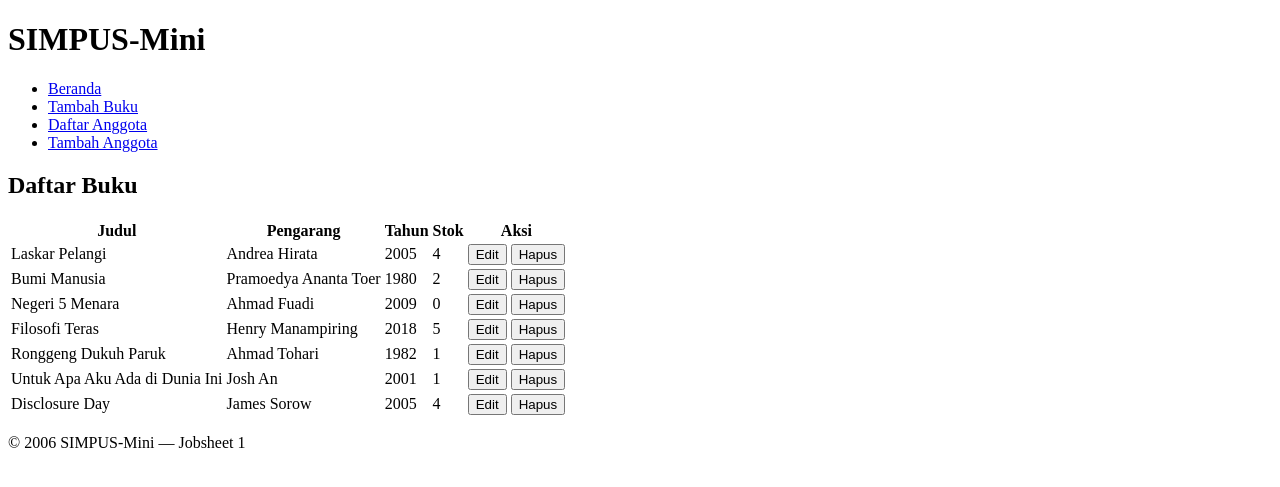
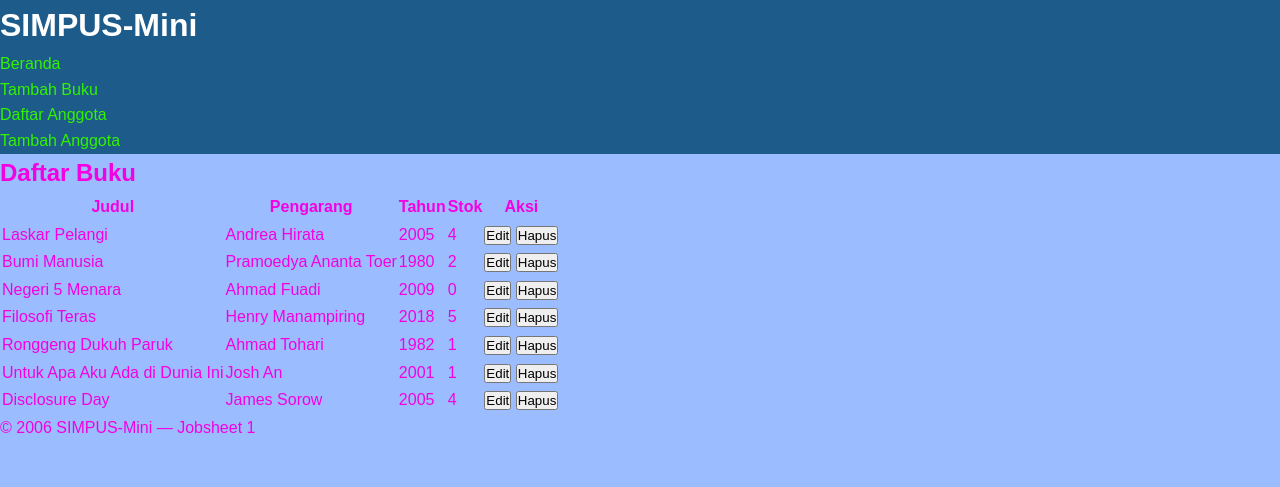
Before and after one commit to ZhayaGT/DPW-2026-Jonathan_Emmanuel_Kristanto, a PHP site: page /buku/list.html in a window 1280 px wide. Shown: the top 487 px of the page. Run offline with PHP 8.4, Linux system fonts and the light colour scheme.

Commit message:
3. CSS: Reset & Gaya Dasar Body

```diff
--- a/jobsheet-02/assets/css/style.css
+++ b/jobsheet-02/assets/css/style.css
@@ -2,3 +2,25 @@ header {
     background-color: #1d5b8a;
     color: #fff;
 }
+
+* {
+    box-sizing: border-box;
+    margin: 0;
+    padding: 0;
+}
+
+body {
+    font-family: "Poppins", Arial, sans-serif;
+    line-height: 1.6;
+    color: #f300e3;
+    background-color: #9bbcff;
+}
+
+a {
+    color: #31f300;
+    text-decoration: none;
+}
+
+a:hover {
+    text-decoration: underline;
+}
--- a/jobsheet-02/buku/list.html
+++ b/jobsheet-02/buku/list.html
@@ -6,6 +6,7 @@
     <title>SIMPUS-Mini | Daftar Buku</title>
 </head>
 <body>
+    <header>
         <h1>SIMPUS-Mini</h1>
         <nav>
             <ul>
```
